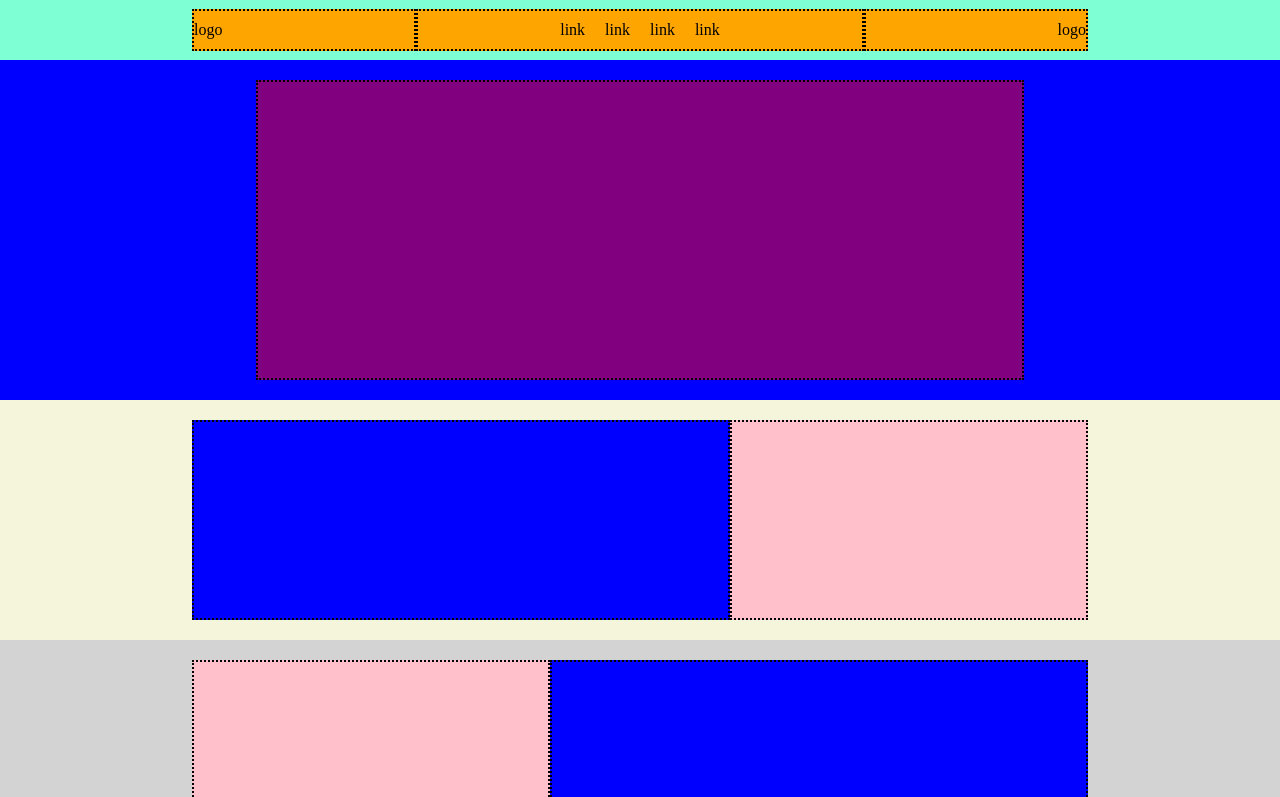
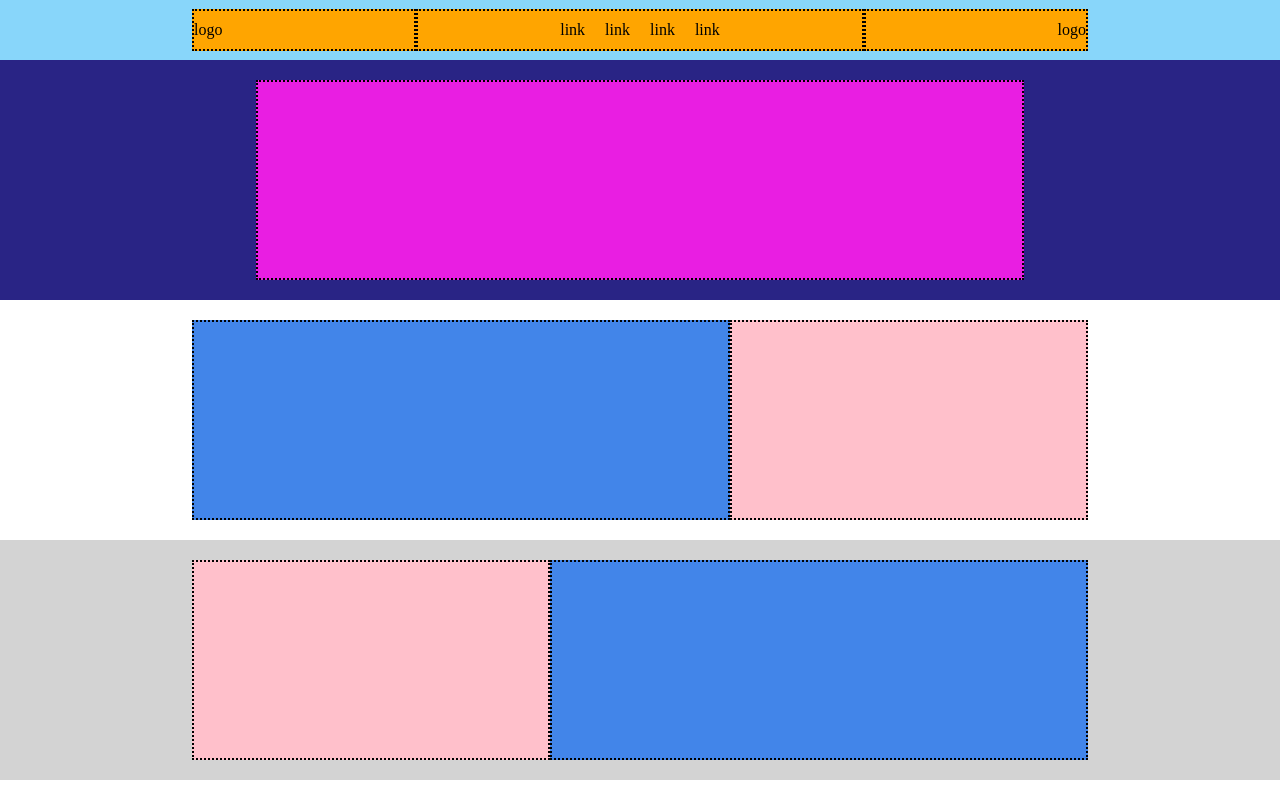
Before and after one commit to antoniolaikauf/htmlcss-struttura-discord, a plain HTML site: page index.html in a window 1280 px wide. Shown: the top 797 px of the page. Drawn offline with Linux system fonts and the light colour scheme.

Commit message:
sistemato colori

```diff
--- a/css/index.css
+++ b/css/index.css
@@ -8,9 +8,13 @@
 /* inizio header */
 
 header{
-    padding-top: 10px;
-    /* degub */
-    background-color: aquamarine;
+
+}
+
+nav{
+    padding: 10px 0;
+    /* debug */
+    background-color: #03a9f478;
 }
 /* parte prima */
 .sotto-contenitore{
@@ -18,7 +22,6 @@ header{
     margin: auto;
     width: 70%;
     align-items: center;
-    margin-bottom: 10px;
     /* debug */
     height: 40px;
 }
@@ -53,15 +56,15 @@ header{
 #sotto-contenitore2{
     padding: 20px 0;
     /* debug */
-    background-color: blue;
+    background-color: #292485;
 }
 
 #sotto-contenitore2>div{
     width: 60%;
     margin: auto;
     /* debug */
-    height: 300px;
-    background-color: purple;
+    height: 200px;
+    background-color: #e91ee2;
     border: 2px dotted black;
 }
 
@@ -69,8 +72,6 @@ header{
 
 main section{
     padding: 20px 0;
-    /* debug */
-    background-color: beige;
 }
 
 main section:nth-child(even) {
@@ -89,7 +90,7 @@ main section:nth-child(even) {
 .items .largo{
     width: 60%;
     /* debug */
-    background-color: blue;
+    background-color: #0000ff7a;
     border: 2px dotted black;
 }
 /* parte stretta contenuto */
@@ -135,7 +136,7 @@ footer section:nth-child(2){
 
 .contenitore-footer div:nth-child(1){
     width: 30%;
-    background-color: blueviolet;
+    background-color: #ff7167;
 }
 
 .contenitore-footer>div{
@@ -143,7 +144,7 @@ footer section:nth-child(2){
     background-color: azure;
     width:calc( 70% / 4 );
     border: 2px dotted white;
-    background-color: green;
+    background-color: #0a8e9f;
 }
 
 /* inizio sezione seconda footer */
@@ -154,7 +155,7 @@ footer section:nth-child(2){
     margin: auto;
     align-items: center;
     height:40px ;
-    background-color: aqua;
+    background-color: #2bd6c6;
     justify-content: space-between;
 }
 
--- a/index.html
+++ b/index.html
@@ -12,7 +12,8 @@
 
         <header class="contenitore">  <!--inizio header-->
             <!-- contenitore primo -->
-            <nav class="sotto-contenitore">
+            <nav>
+                <div class="sotto-contenitore">
                     <div class="sinistra">
                         logo
                     </div>
@@ -33,6 +34,7 @@
                     </div>
                     <div class="destra">
                         logo
+                    </div>
                 </div>
             </nav>
              <!-- contenitore secondo -->
```
Lines whose indentation alone changed are shown as unchanged.
